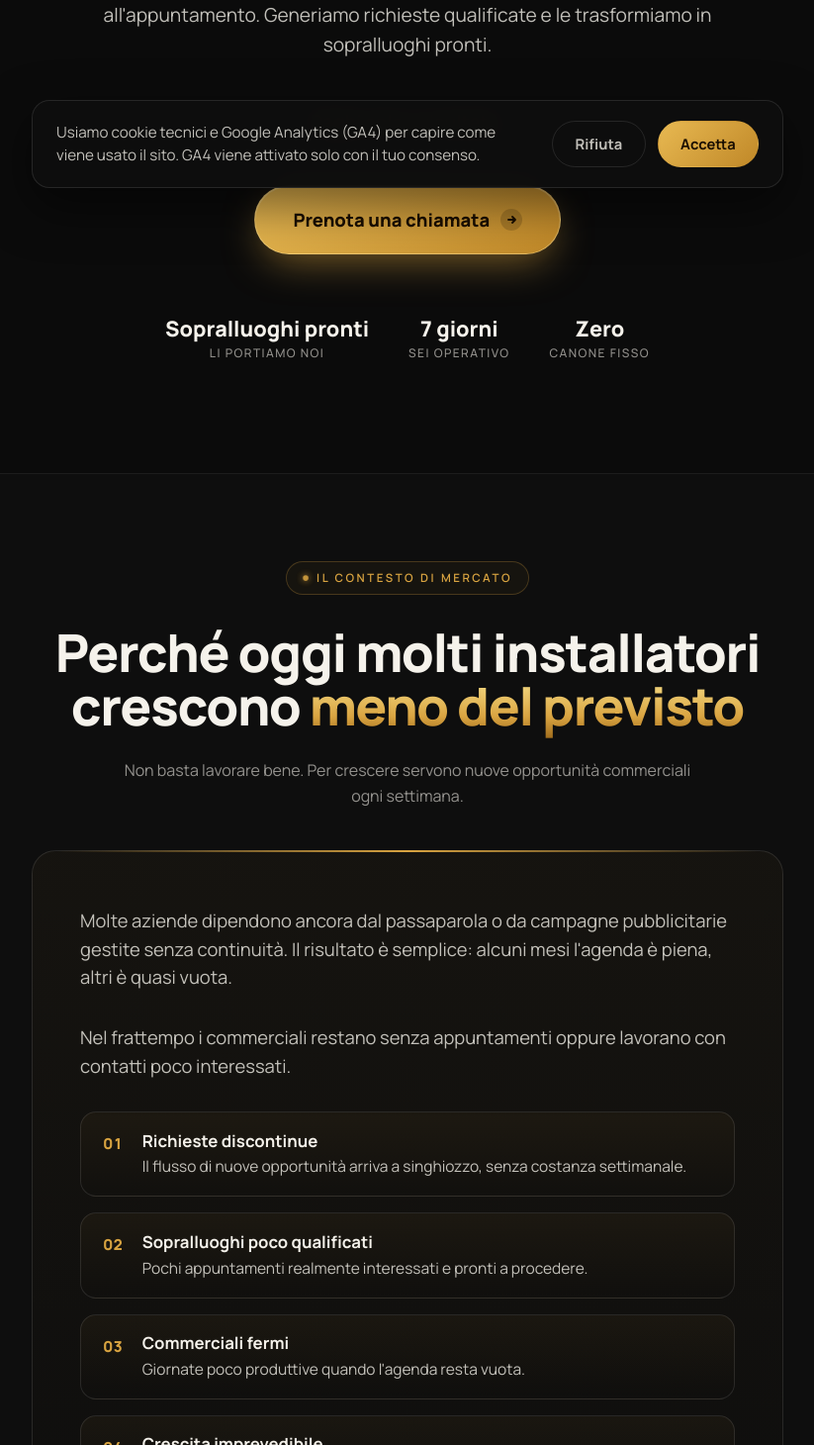
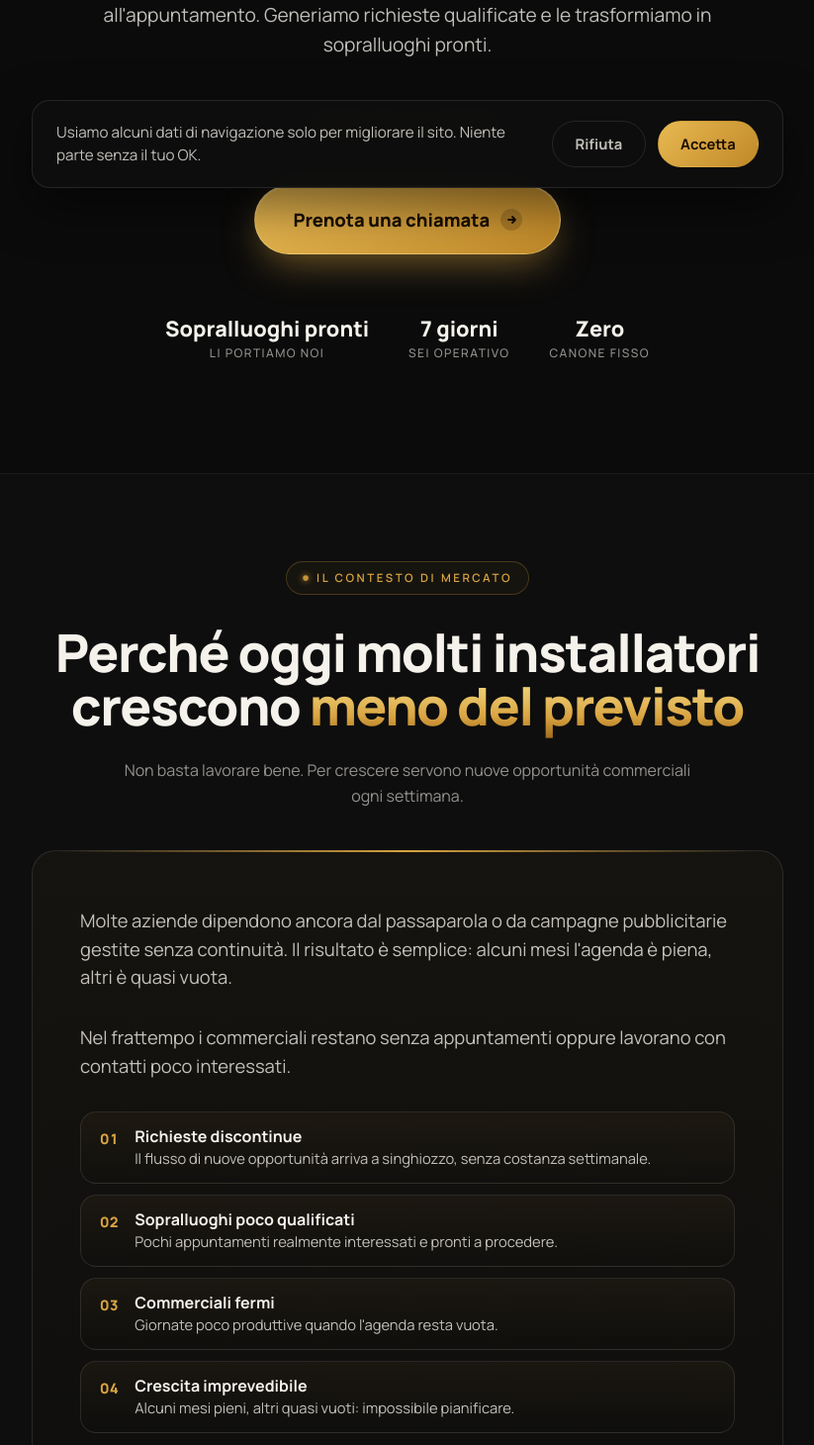
Before and after one commit to marcomasiniprova/solarback-B2b-landing-page, a Next.js app: page / in a window 1280 px wide. Shown: the part 590-2050 px from the top of the page at 99% size, without its empty margins (228-1051 px from the left). Built offline with nearby package versions, Linux system fonts and the light colour scheme.

Commit message:
fix: softer cookie banner text + squeeze Problema bullets and form box spacing

```diff
--- a/app/globals.css
+++ b/app/globals.css
@@ -308,26 +308,26 @@ body::after {
   font-size: 1.15rem; color: var(--text-soft); margin-bottom: 2rem;
 }
 .insight-card > p .accent { color: var(--gold); font-weight: 700; }
-.problem-list { list-style: none; display: flex; flex-direction: column; gap: 1rem; }
+.problem-list { list-style: none; display: flex; flex-direction: column; gap: 0.7rem; }
 .problem-list li {
-  display: flex; align-items: flex-start; gap: 1.2rem;
-  padding: 1.1rem 1.4rem;
+  display: flex; align-items: flex-start; gap: 1rem;
+  padding: 0.85rem 1.2rem;
   border: 1px solid var(--line-2); border-radius: 16px;
   background: linear-gradient(180deg, rgba(217,164,65,0.05) 0%, transparent 100%);
   transition: border-color 0.25s ease, transform 0.25s ease;
 }
 .problem-list li:hover { border-color: var(--gold); transform: translateY(-2px); }
 .problem-bullet {
-  flex-shrink: 0; font-weight: 800; font-size: 0.95rem;
-  color: var(--gold); letter-spacing: 0.04em; padding-top: 0.15rem;
+  flex-shrink: 0; font-weight: 800; font-size: 0.9rem;
+  color: var(--gold); letter-spacing: 0.04em; padding-top: 0.12rem;
   font-variant-numeric: tabular-nums;
 }
-.problem-body { display: flex; flex-direction: column; gap: 0.25rem; }
+.problem-body { display: flex; flex-direction: column; gap: 0.15rem; }
 .problem-body strong {
-  color: var(--text); font-size: 1.05rem; font-weight: 700; line-height: 1.3;
+  color: var(--text); font-size: 1rem; font-weight: 700; line-height: 1.25;
 }
 .problem-body span {
-  color: var(--text-soft); font-size: 0.97rem; line-height: 1.5;
+  color: var(--text-soft); font-size: 0.92rem; line-height: 1.45;
 }
 .insight-card .resolve {
   font-size: 1.2rem; color: var(--text); font-weight: 600; margin-top: 2rem;
@@ -544,7 +544,7 @@ body::after {
 }
 .form-sub { color: var(--text-dim); font-size: 1.1rem; margin-bottom: 3rem; }
 .form-card { text-align: left; }
-.form-row { margin-bottom: 1.6rem; position: relative; }
+.form-row { margin-bottom: 1.25rem; position: relative; }
 .form-row label {
   display: block; font-size: 0.9rem; font-weight: 600;
   color: var(--text); margin-bottom: 0.55rem; letter-spacing: 0.01em;
@@ -555,7 +555,7 @@ body::after {
 .form-row select {
   width: 100%;
   background: rgba(255,255,255,0.025); border: 1px solid var(--line-2);
-  border-radius: 14px; padding: 1rem 1.2rem;
+  border-radius: 14px; padding: 0.8rem 1.1rem;
   color: var(--text); font-size: 1rem;
   transition: border-color 0.2s, background 0.2s;
   outline: none;
@@ -586,7 +586,7 @@ body::after {
 .form-radio { position: relative; cursor: pointer; }
 .form-radio input { position: absolute; opacity: 0; pointer-events: none; }
 .form-radio span {
-  display: block; padding: 0.95rem 1.2rem;
+  display: block; padding: 0.75rem 1.1rem;
   border: 1px solid var(--line-2); border-radius: 12px;
   background: rgba(255,255,255,0.025);
   font-size: 0.95rem; color: var(--text-soft); text-align: center; transition: all 0.2s;
@@ -595,7 +595,7 @@ body::after {
 .form-radio input:checked + span { border-color: var(--gold); background: rgba(217,164,65,0.08); color: var(--text); font-weight: 600; }
 .form-check {
   display: flex; align-items: flex-start; gap: 0.8rem;
-  margin: 1.8rem 0; cursor: pointer; font-size: 0.88rem; color: var(--text-dim); line-height: 1.55;
+  margin: 1.4rem 0; cursor: pointer; font-size: 0.88rem; color: var(--text-dim); line-height: 1.55;
 }
 .form-check input { width: 18px; height: 18px; margin-top: 2px; accent-color: var(--gold); flex-shrink: 0; }
 .form-submit { width: 100%; justify-content: center; margin-top: 0.5rem; }
--- a/components/CookieConsent.tsx
+++ b/components/CookieConsent.tsx
@@ -28,8 +28,8 @@ export function CookieConsent() {
         <div className="cookie-banner" role="dialog" aria-live="polite" aria-label="Consenso cookie">
           <div className="cookie-inner">
             <p className="cookie-text">
-              Usiamo cookie tecnici e Google Analytics (GA4) per capire come viene
-              usato il sito. GA4 viene attivato solo con il tuo consenso.
+              Usiamo alcuni dati di navigazione solo per migliorare il sito.
+              Niente parte senza il tuo OK.
             </p>
             <div className="cookie-actions">
               <button className="cookie-btn cookie-ghost" onClick={() => decide('denied')}>
```
